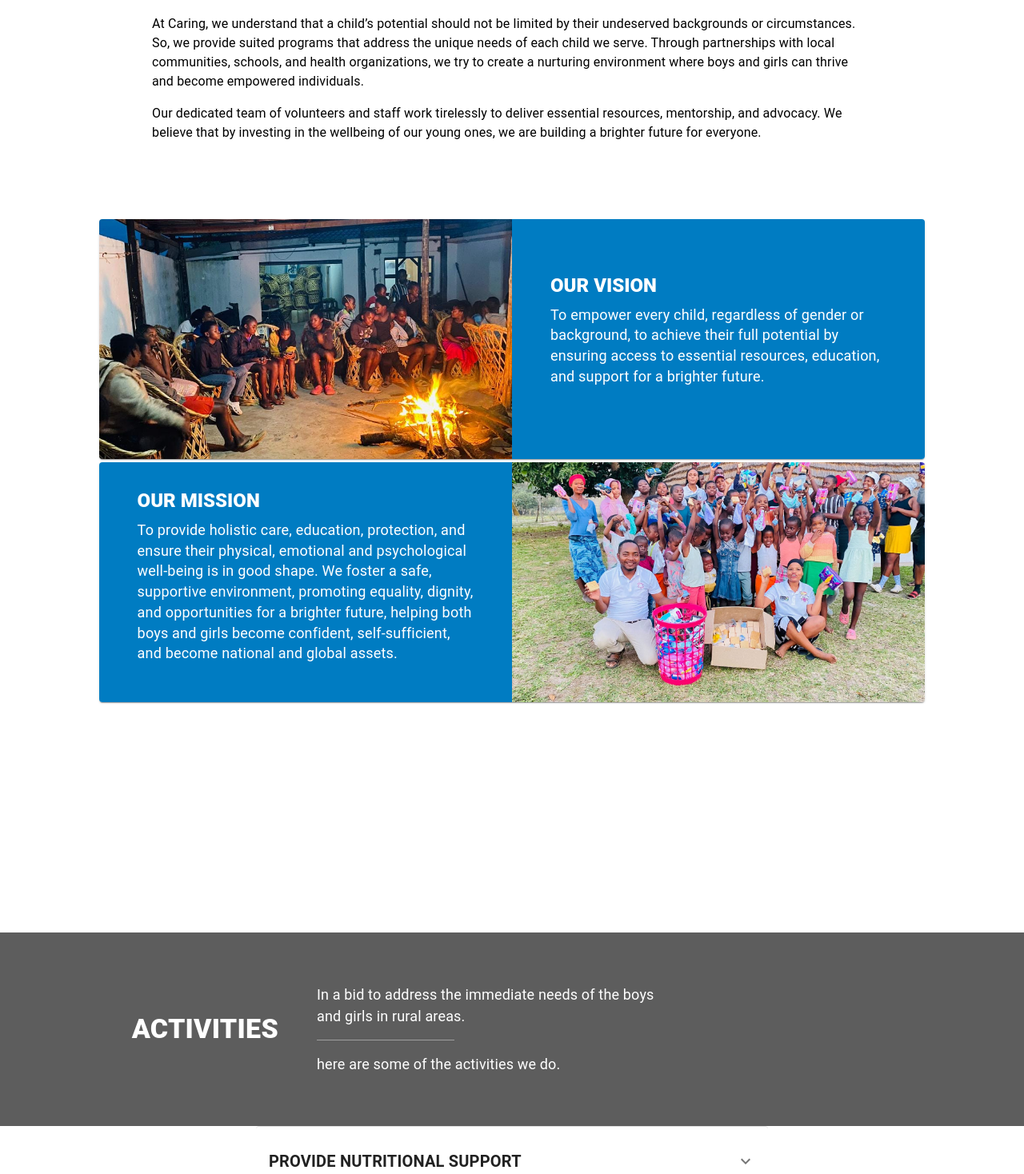
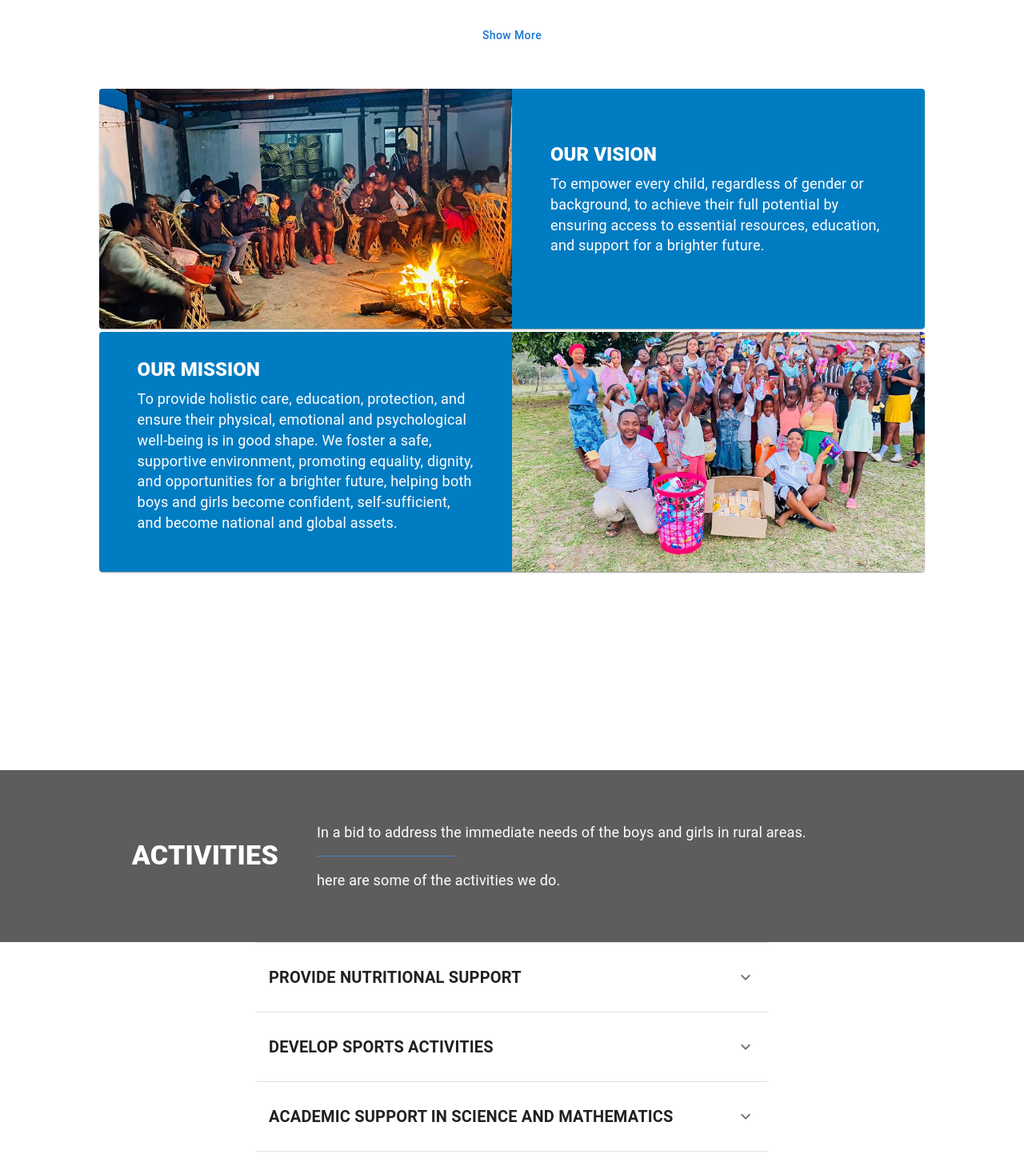
Before and after one commit to AyabongaQwabi/mpumelelo, a Next.js app: page /about in a window 1280 px wide. Shown: the part 342-1810 px from the top of the page at 80% size. Built offline with nearby package versions, Linux system fonts and the light colour scheme.

Commit message:
Added finishing touches to the about page.

```diff
--- a/src/app/about/page.js
+++ b/src/app/about/page.js
@@ -2,7 +2,7 @@
 import React, { useState } from 'react';
 import Header from '../components/Header';
 import Footer from '../components/Footer';
-import { Box, Typography, Container, Grid, Card, CardContent, CardMedia, Accordion, AccordionSummary, AccordionDetails, Divider } from '@mui/material';
+import { Box, Button, Typography, Container, Grid, Card, CardContent, CardMedia, Accordion, AccordionSummary, AccordionDetails, Divider } from '@mui/material';
 import ExpandMoreIcon from '@mui/icons-material/ExpandMore';
 
 
@@ -55,6 +55,10 @@ export default function About() {
     }
   ];
 
+  // Create a state variable to track whether the full text is shown:
+  const [showFullText, setShowFullText] = useState(false);
+
+
   return (
     <>
       <Header />
@@ -72,6 +76,8 @@ export default function About() {
               on the belief that every child deserves equal opportunities. We are committed to uplifting both boys and
               girls to break the cycle of poverty and inequality, and pursue their dreams without barriers.
             </Typography>
+            {showFullText && (
+              <>
                 <Typography variant="body1" align="start" sx={{ mb: 2, mx: 'auto', color: 'black' }}>
                   At Caring, we understand that a child’s potential should not be limited by their undeserved backgrounds or
                   circumstances. So, we provide suited programs that address the unique needs of each child we serve. Through
@@ -82,6 +88,13 @@ export default function About() {
                   Our dedicated team of volunteers and staff work tirelessly to deliver essential resources, mentorship, and advocacy.
                   We believe that by investing in the wellbeing of our young ones, we are building a brighter future for everyone.
                 </Typography>
+              </>
+            )}
+            <Box sx={{ display: 'flex', justifyContent: 'center', mt: 3 }}>
+              <Button variant="text" color="primary" onClick={() => setShowFullText(!showFullText)} sx={{ textTransform: 'none' }}>
+                {showFullText ? 'Show Less' : 'Show More'}
+              </Button>
+            </Box>
           </Box>
           {/* Grid for sections */}
           <Grid container spacing={0.5} sx={{ width: { xs: 'auto', md: '90%' } }}>
@@ -136,22 +149,22 @@ export default function About() {
 
       {/* Activities Section */}
       {/* Banner */}
-      <Box sx={{ width: '100%', backgroundColor: 'white', py: 30, display: 'flex', flexDirection: 'column', alignItems: 'center'}}>
+      <Box sx={{ width: '100%', backgroundColor: 'white', pb: 30, pt: 25, display: 'flex', flexDirection: 'column', alignItems: 'center'}}>
         <Box sx={{ width: '100%', display: 'flex', justifyContent: 'center', background: '#353535', opacity: '0.8' , py: 3, flexDirection: { xs: 'column', sm: 'column', md: 'row' }}}>
           <Container sx={{ width: { xs: '60%', sm: '40%'} }}>
             <Typography variant="h4" component="h1" gutterBottom color="white" fontWeight="950" sx={{ display: 'flex', justifyContent: 'end', alignItems: 'center', height: '100%', width: '100%', py: 5 }}>
               ACTIVITIES
             </Typography>
           </Container>
-          <Container sx={{ xs: '100%', sm: '60%', py: 5}}>
-            <Typography variant="body1" color="white" maxWidth="md" sx={{ textAlign: 'start', width: { xs: '100%', sm: '50%'}, fontSize: { xs: '16px', sm: '18px'} }}>
+          <Container sx={{ xs: '100%', sm: '60%', py: 5, textAlign: {xs: 'center', sm: 'center', md: 'start'}}}>
+            <Typography variant="body1" color="white" maxWidth="md" sx={{ fontSize: { xs: '16px', sm: '18px'} }}>
               In a bid to address the immediate needs of the boys and girls in rural areas.
             </Typography>
             {/* Add the Divider here */}
-            <Box display="flex" justifyContent="start">
-              <Divider sx={{ my: 2, backgroundColor: 'rgba(255, 255, 255, 0.5)', height: '0.5px', width: { xs: '60%', sm: '20%'} }} />
+            <Box display="flex" sx={{justifyContent: {xs: 'center', sm: 'center', md: 'start'} }}>
+              <Divider sx={{ my: 2, backgroundColor: 'rgba(25, 118, 210)', height: '1px', width: { xs: '60%', sm: '20%'} }} />
             </Box>
-            <Typography variant="body1" color="white" maxWidth="md" sx={{ textAlign: 'start', fontSize: { xs: '16px', sm: '18px'} }}>
+            <Typography variant="body1" color="white" maxWidth="md" sx={{ fontSize: { xs: '16px', sm: '18px'} }}>
               here are some of the activities we do.
             </Typography>
           </Container>
```
Lines whose indentation alone changed are shown as unchanged.
